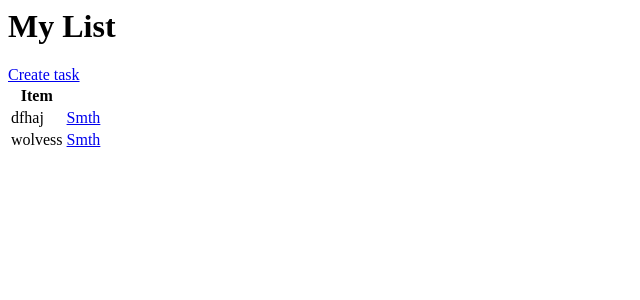
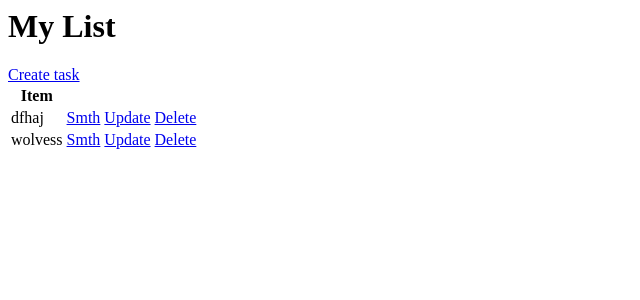
Before and after one commit to nyac-1/django-todo-application, a Django app: page / in a window 1280 px wide. Shown: the top 300 px of the page, without its empty margins (0-640 px from the left). Run offline with Django 4.2, Linux system fonts and the light colour scheme; data comes from the database, SQL or seed files in the repository; both versions use the stored data as it was after the commit.

Commit message:
update: update + delete task

```diff
--- /dev/null
+++ b/todo_list/base/templates/base/task_delete_confirmation.html
@@ -0,0 +1,6 @@
+<form method = "POST">
+    {% csrf_token %}
+    <p>Are you sure?</p>
+    <p>{{task}}</p>
+    <input type = "submit" value = "delete"></input>
+</form>
--- a/todo_list/base/templates/base/task_list.html
+++ b/todo_list/base/templates/base/task_list.html
@@ -6,12 +6,16 @@
         <tr>
             <th>Item</th>
             <th></th>
+            <th></th>
         </tr>
     {% endif %}
     {% for task in tasks %}
         <tr>
             <td>{{task.title}}</td>
             <td><a href = "/task/{{task.id}}">Smth</a></td>
+            <td><a href = "{% url 'task-update' task.id%}">Update</a></td>
+            <td><a href = "{% url 'task-delete' task.id%}">Delete</a></td>
+
         </tr>
 
     {% empty %}
--- a/todo_list/base/urls.py
+++ b/todo_list/base/urls.py
@@ -1,8 +1,10 @@
 from django.urls import path
-from .views import TaskList, TaskDetail, TaskCreate
+from .views import TaskList, TaskDetail, TaskCreate, TaskUpdate, TaskDelete
 
 urlpatterns = [
     path('', TaskList.as_view(), name='tasks'),
     path('task/<int:pk>/', TaskDetail.as_view(), name='task'),
     path('task-create/', TaskCreate.as_view(), name='task-create'),
+    path('task-update/<int:pk>', TaskUpdate.as_view(), name='task-update'),
+    path('task-delete/<int:pk>', TaskDelete.as_view(), name='task-delete'),
 ]
--- a/todo_list/base/views.py
+++ b/todo_list/base/views.py
@@ -3,7 +3,7 @@ from django.http import HttpResponse
 
 from django.views.generic.list import ListView
 from django.views.generic.detail import DetailView
-from django.views.generic.edit import CreateView
+from django.views.generic.edit import CreateView, UpdateView, DeleteView
 from django.urls import reverse_lazy
 
 from .models import Task
@@ -22,3 +22,15 @@ class TaskCreate(CreateView):
     fields = '__all__'
     success_url = reverse_lazy('tasks')
     template_name = 'base/task_form.html'
+
+class TaskUpdate(UpdateView):
+    model = Task
+    fields = '__all__'
+    success_url = reverse_lazy('tasks')
+    template_name = 'base/task_form.html'
+
+class TaskDelete(DeleteView):
+    model = Task
+    context_object_name = 'tasks'
+    success_url = reverse_lazy('tasks')
+    template_name = 'base/task_delete_confirmation.html'
```
Also changed, not shown: todo_list/db.sqlite3.
